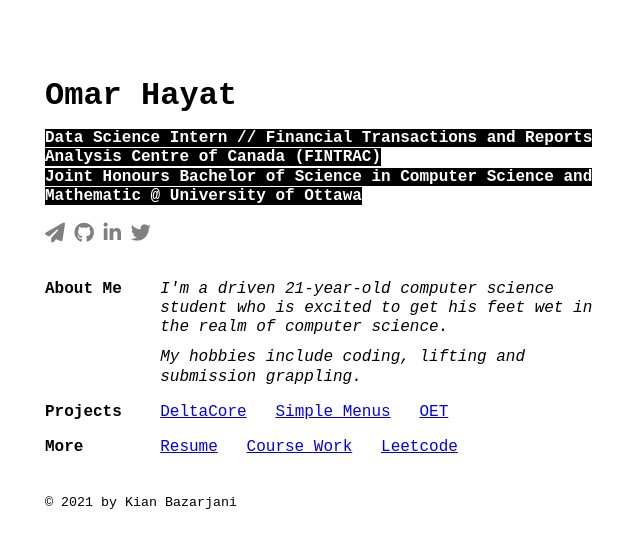
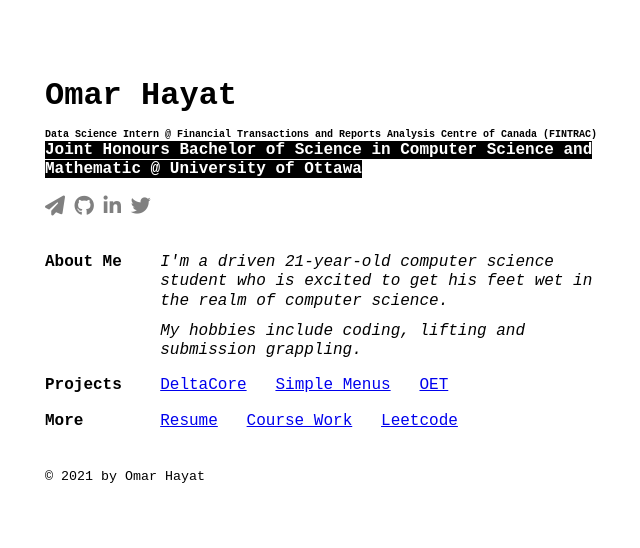
Before and after one commit to OmarHayat-DEV/web, a Jekyll site: the page built from index.html, in a window 1280 px wide. Shown: the top 548 px of the page, without its empty margins (307-947 px from the left). Built offline with Jekyll 4.4.1, drawn with Linux system fonts in a browser that asks for light colours; nearby versions of some CDN libraries.

Commit message:
change font size

```diff
--- a/index.html
+++ b/index.html
@@ -4,7 +4,7 @@
 
 <div class="header">
     <h1>Omar Hayat</h1>
-    <h4><code>Data Science Intern // Financial Transactions and Reports Analysis Centre of Canada (FINTRAC)</code></h4>
+    <h4 style="font-size:10px"><code></code>Data Science Intern @ Financial Transactions and Reports Analysis Centre of Canada (FINTRAC)</code></h4>
     <h4><code>Joint Honours Bachelor of Science in Computer Science and Mathematic @ University of Ottawa</code></h4>
     <div class="social"> {% include social-media-links.html %}</div>
 </div>
@@ -41,4 +41,4 @@
     </div>
 </div>
 
-<sub>© 2021 by Kian Bazarjani</sub>
+<sub>© 2021 by Omar Hayat</sub>
```
